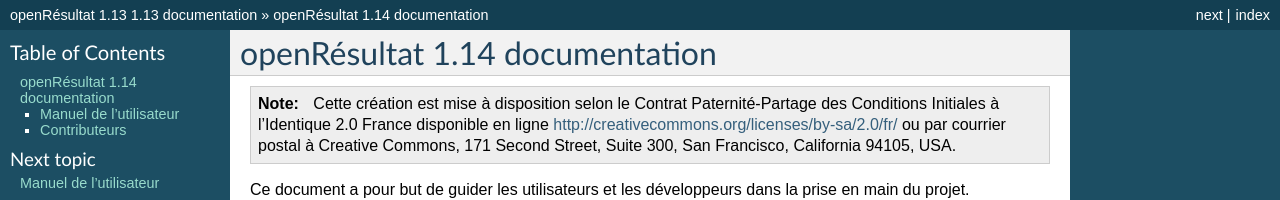
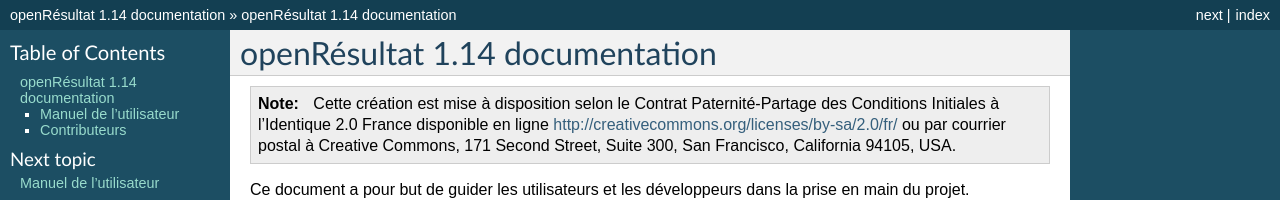
Before and after one commit to JSorelli/openresultat-documentation, a Sphinx documentation site: the page built from source/index.rst, in a window 1280 px wide and 900 px high. Shown: the top 200 px of the window. Built offline with Sphinx 7.4.7, drawn with Linux system fonts in a browser that asks for light colours; some of the changed text lies outside the part shown.

Commit message:
Update conf.py

```diff
--- a/source/conf.py
+++ b/source/conf.py
@@ -40,7 +40,7 @@ source_suffix = '.rst'
 master_doc = 'index'
 
 # General information about the project.
-project = u'openRésultat 1.13'
+project = u'openRésultat 1.14'
 copyright = u'2004-2014, openMairie'
 
 # The version info for the project you're documenting, acts as replacement for
@@ -48,9 +48,9 @@ copyright = u'2004-2014, openMairie'
 # built documents.
 #
 # The short X.Y version.
-version = '1.13'
+version = ''
 # The full version, including alpha/beta/rc tags.
-release = '1.13'
+release = ''
 
 # The language for content autogenerated by Sphinx. Refer to documentation
 # for a list of supported languages.
@@ -254,7 +254,7 @@ texinfo_documents = [
 epub_title = u'openresultat'
 epub_author = u'openMairie'
 epub_publisher = u'openMairie'
-epub_copyright = u'2013, openMairie'
+epub_copyright = u'2004-2014, openMairie'
 
 # The language of the text. It defaults to the language option
 # or en if the language is not set.
```
